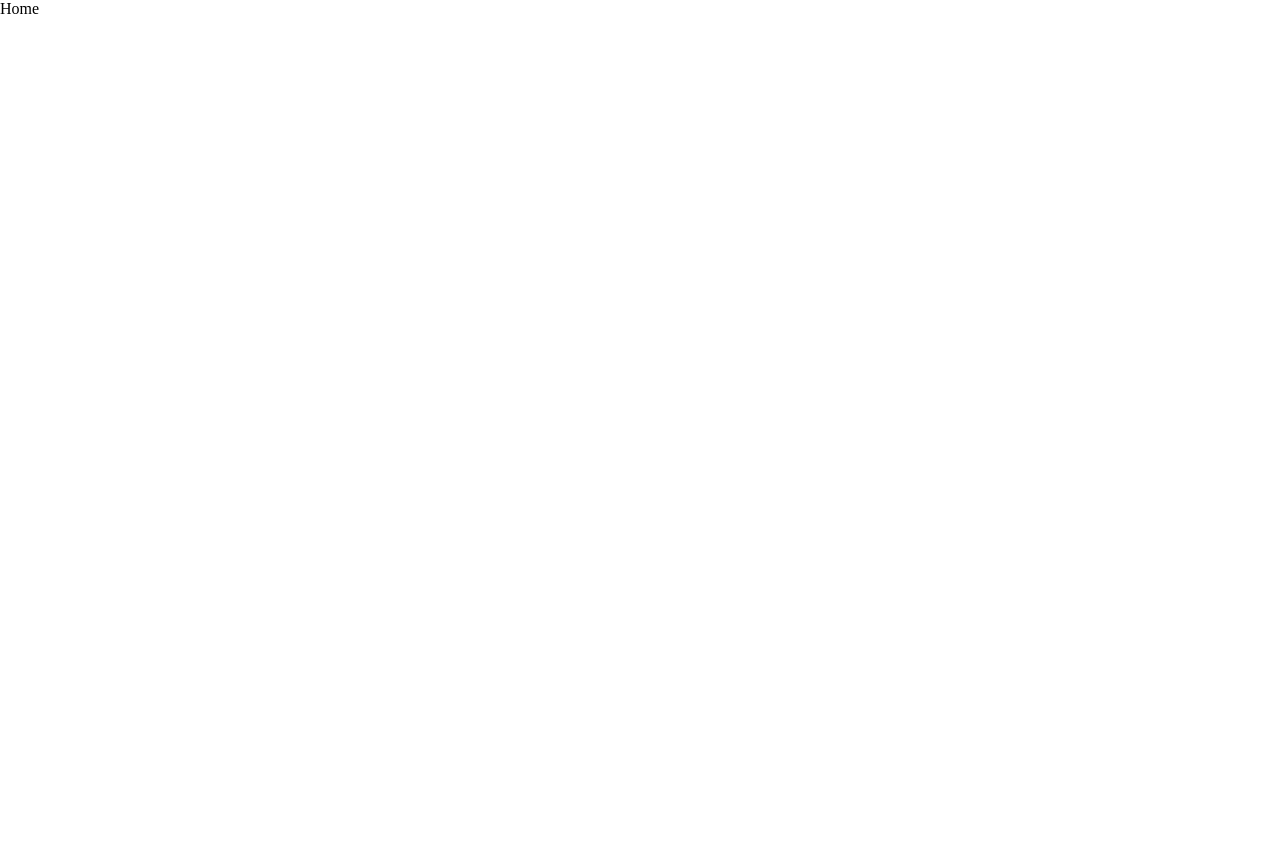
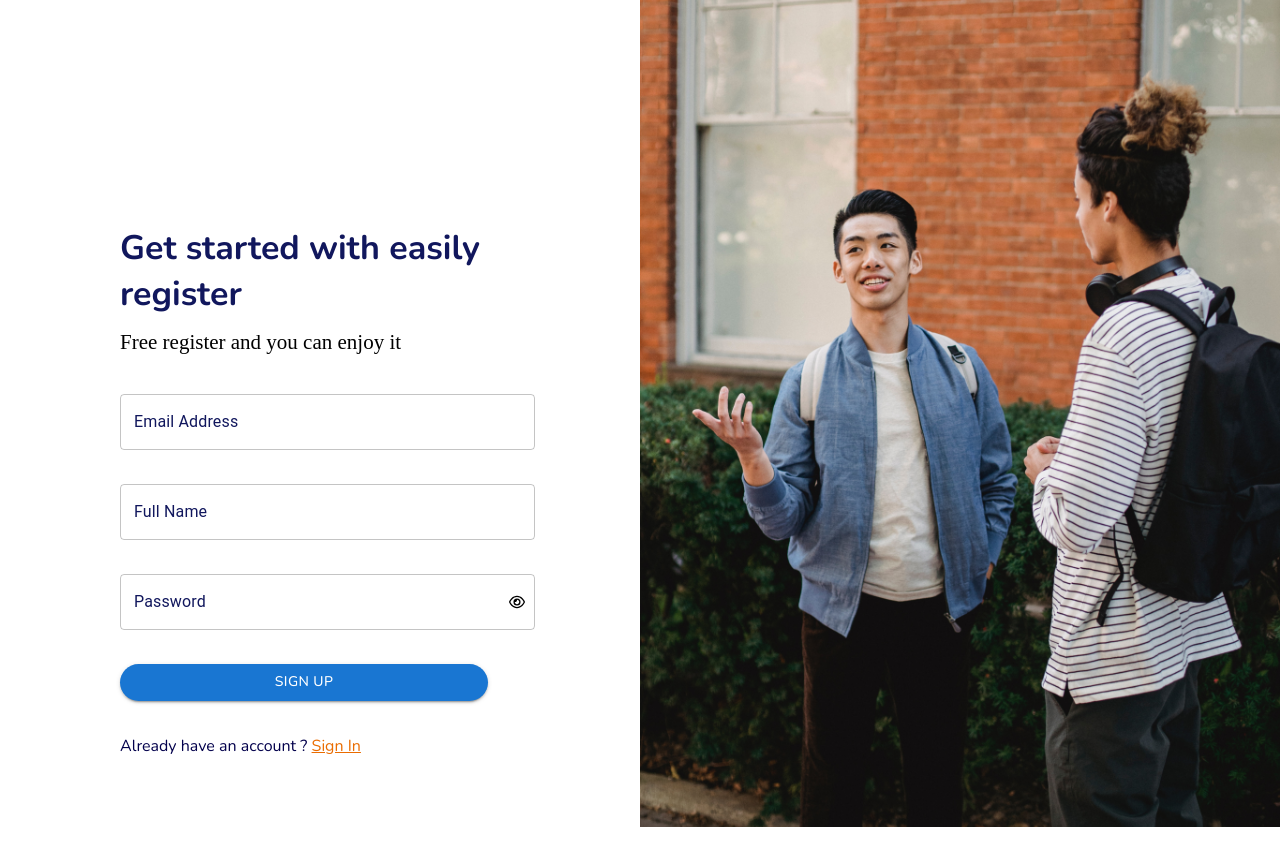
Before and after one commit to 24shahin/Chatting-Application, a React (Vite) app: page / in a window 1280 px wide. Shown: the top 866 px of the page. Before the commit the page ends 800 px from the top, so only its background shows below. Built offline with nearby package versions, Linux system fonts and the light colour scheme.

Commit message:
Update App.jsx

```diff
--- a/src/App.jsx
+++ b/src/App.jsx
@@ -13,9 +13,9 @@ function App() {
   const router = createBrowserRouter(
     createRoutesFromElements(
       <>
-        <Route path="/" element={<Home />}></Route>
+        <Route path="/home" element={<Home />}></Route>
         <Route path="/login" element={<Login />}></Route>
-        <Route path="/registration" element={<Registration />}></Route>
+        <Route path="/" element={<Registration />}></Route>
       </>
     )
   );
```
